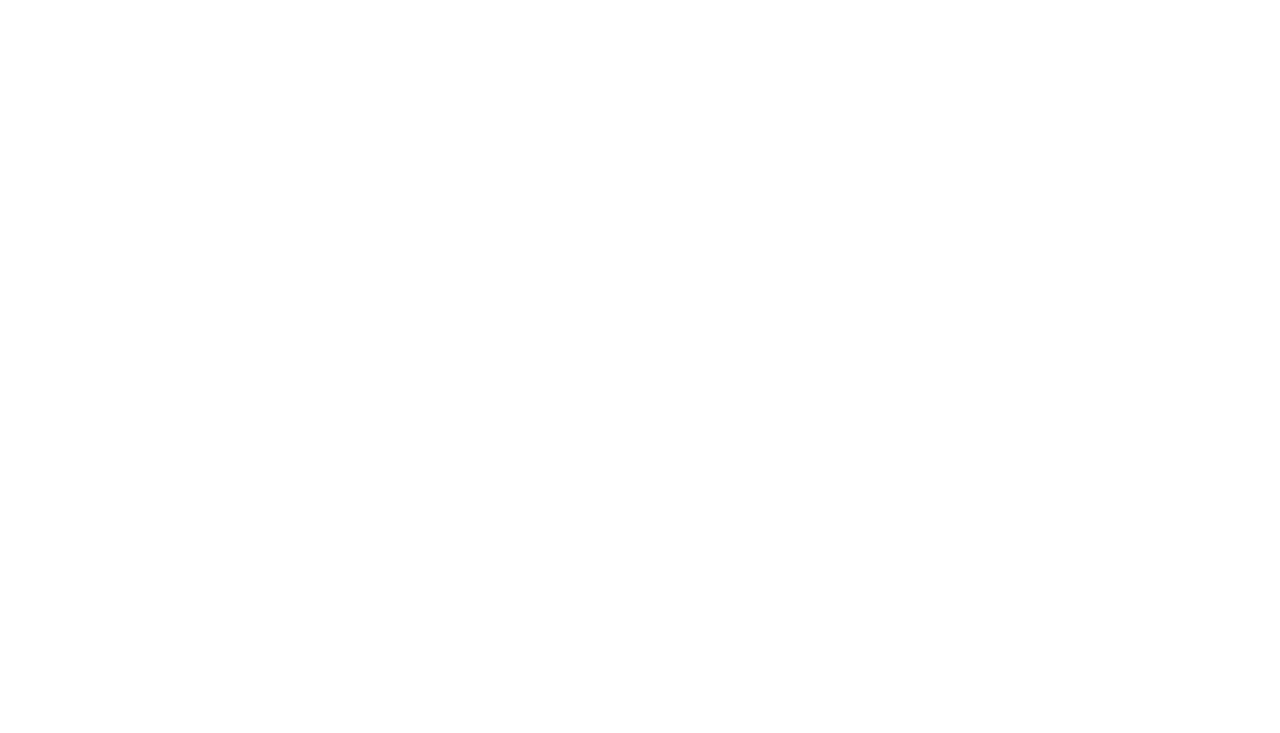
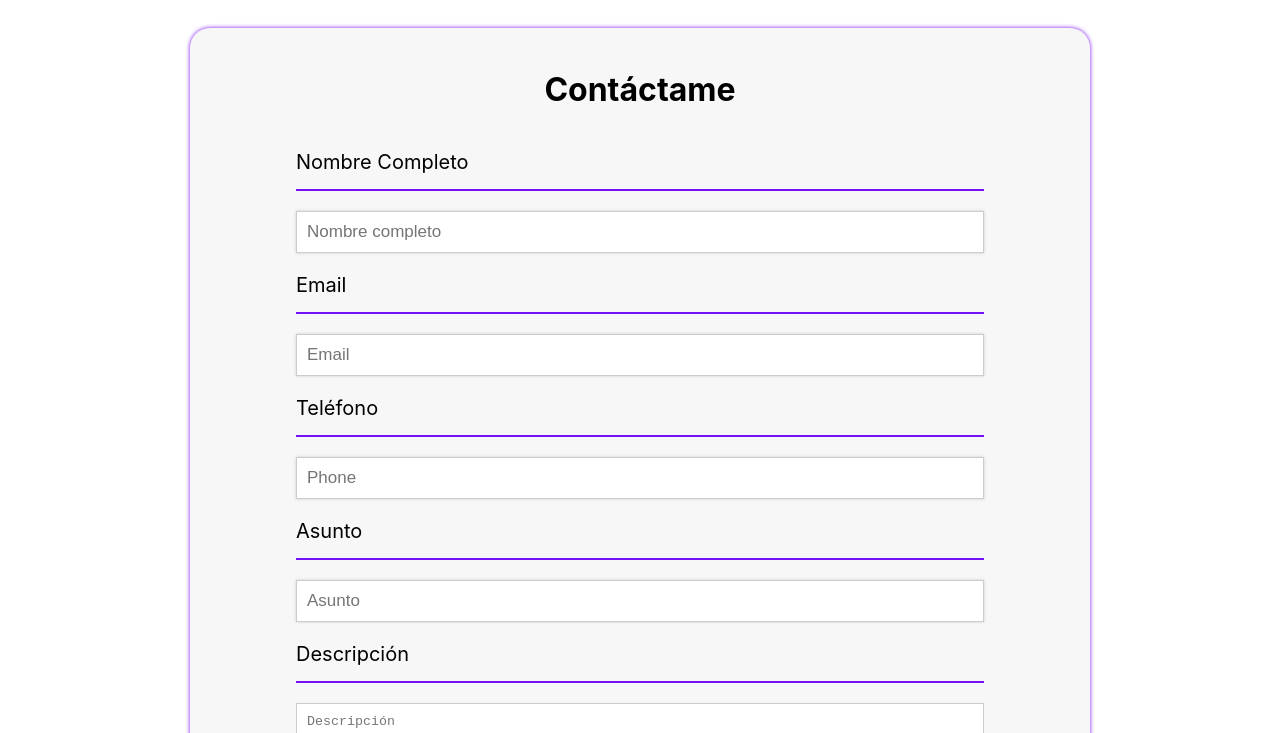
Before and after one commit to ThiagoPuyelli/crofo, a Next.js app: page / in a window 1280 px wide. Shown: the part 2953-3686 px from the top of the page. Before the commit the page ends 2924 px from the top, so only its background shows below. Built offline with nearby package versions, Linux system fonts and the light colour scheme.

Commit message:
Maqueta junta

```diff
--- a/components/About.tsx
+++ b/components/About.tsx
@@ -10,7 +10,7 @@
         .divAbout {
           background-color: #7510F7;
           width: 100%;
-          height: 990px;
+          height: 950px;
         }
 
         .titleH3 {
@@ -37,12 +37,19 @@
           background-color: white;
           border-radius: 50px;
           height: 990px;
+          padding-top: 100px;
+          div {
+            display: flex;
+            flex-flow: column wrap;
+            align-items: center;
+            padding: 20px;
+            border-radius: 20px;
+            box-shadow: 0px 0px 4px var(--violeta);
+          }
         }
 
         .icon {
-          margin-top: 100px;
           color: #000;
-          margin-left: 110px;
           font-size: 45px;
         }
 
--- a/components/Carousel.tsx
+++ b/components/Carousel.tsx
@@ -6,7 +6,16 @@
 const CarouselDS: NextPage = () => {
   const CarouselStyled = styled.div`
     margin: 0px auto;
+    width: 100%;
+    margin-top: 550px;
+    background-color: var(--violeta);
+    padding: 20px;
+    .contentCarousel {
+      background: white;
       width: 80%;
+      margin: 0px auto;
+      padding: 20px;
+      border-radius: 20px;
       .iframeDiv {
         display: flex;
         flex-flow: column wrap;
@@ -30,12 +39,13 @@
         text-align: center;
         color: #000;
         font-size: 20px;
-      margin-top: 250px;
+      }
     }
   `
 
   return (
     <CarouselStyled>
+      <div className="contentCarousel">
       <div className="divTitle">
         <h1>Servidores en los que trabajo</h1>
       </div>
@@ -89,6 +99,7 @@
           </div>
         </SwiperSlide>
       </Swiper>
+      </div>
     </CarouselStyled>
   )
 }
--- a/components/Contact.tsx
+++ b/components/Contact.tsx
@@ -24,9 +24,9 @@
       display: flex;
       flex-flow: column wrap;
       align-items: center;
-      width: 400px;
+      width: 900px;
       border-radius: 20px;
-      background: white;
+      background: #f7f7f7;
       box-shadow: 0px 0px 4px var(--violeta);
       margin: 0px auto;
       padding: 20px;
@@ -35,32 +35,29 @@
       button,
       textarea {
         margin-top: 20px;
+        width: 80%;
       }
       input {
         border: 1px solid #ccc;
         box-shadow: 0px 0px 3px #ccc;
         font-size: 17px;
         padding: 10px;
-        width: 280px;
       }
       label {
         font-size: 20px;
-        width: 280px;
         border-bottom: 2px solid var(--violeta);
         padding-bottom: 15px;
       }
       textarea {
-        width: 280px;
         padding: 10px;
         border: 1px solid #ccc;
         height: 200px;
       }
       button {
-        width: 280px;
         padding: 10px;
         color: white;
         border: none;
-        background-color: #2ca03b;
+        background-color: var(--violeta);
         font-size: 20px;
         font-weight: bold;
         border-radius: 20px;
@@ -69,7 +66,7 @@
         box-shadow: 0px 0px 4px #ccc;
       }
       button:hover {
-        background-color: green;
+        background-color: #5609b9;
       }
     }
   `
--- a/pages/index.tsx
+++ b/pages/index.tsx
@@ -4,6 +4,7 @@
 import Title from '../components/Title'
 import About from '../components/About'
 import Footer from '../components/Footer'
+import Contact from '../components/Contact'
 
 const Home: NextPage = () => {
   const HomeStyled = styled.div`
@@ -14,6 +15,7 @@
       <Title/>
       <About/>
       <Carousel />
+      <Contact />
       <Footer/>
     </HomeStyled>
   )
```
Also changed, not shown: package.json (+2 -5 lines), 1 other file (tests, documents, lock files or other folders). Lines whose indentation alone changed are shown as unchanged.
